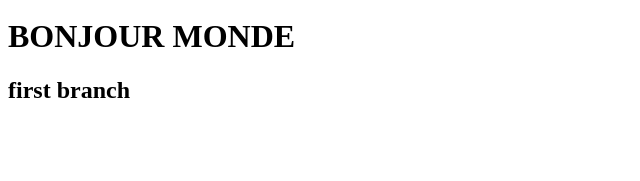
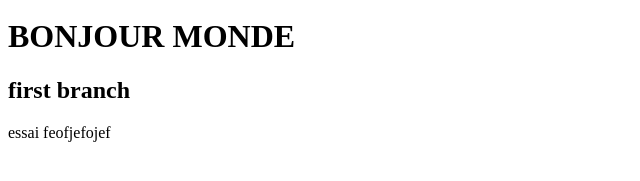
Before and after one commit to PierreSARAZIN1/Test-Git-Groupe, a plain HTML site: page index.html in a window 1280 px wide. Shown: the part 311-492 px from the top of the page, without its empty margins (0-640 px from the left). Drawn offline with Linux system fonts and the light colour scheme.

Commit message:
ta grand mere

```diff
--- a/index.html
+++ b/index.html
@@ -1,3 +1,4 @@
 <img src="https://media3.giphy.com/media/l396Uasr95XqhSFJm/200w.webp?cid=ecf05e47opwrif54o9f2p0mqapvvkrhqd695va04tgdsc8cr&rid=200w.webp&ct=g" alt="">
 <h1>BONJOUR MONDE</h1>
 <h2>first branch</h2>
+<p>essai feofjefojef</p>
```
